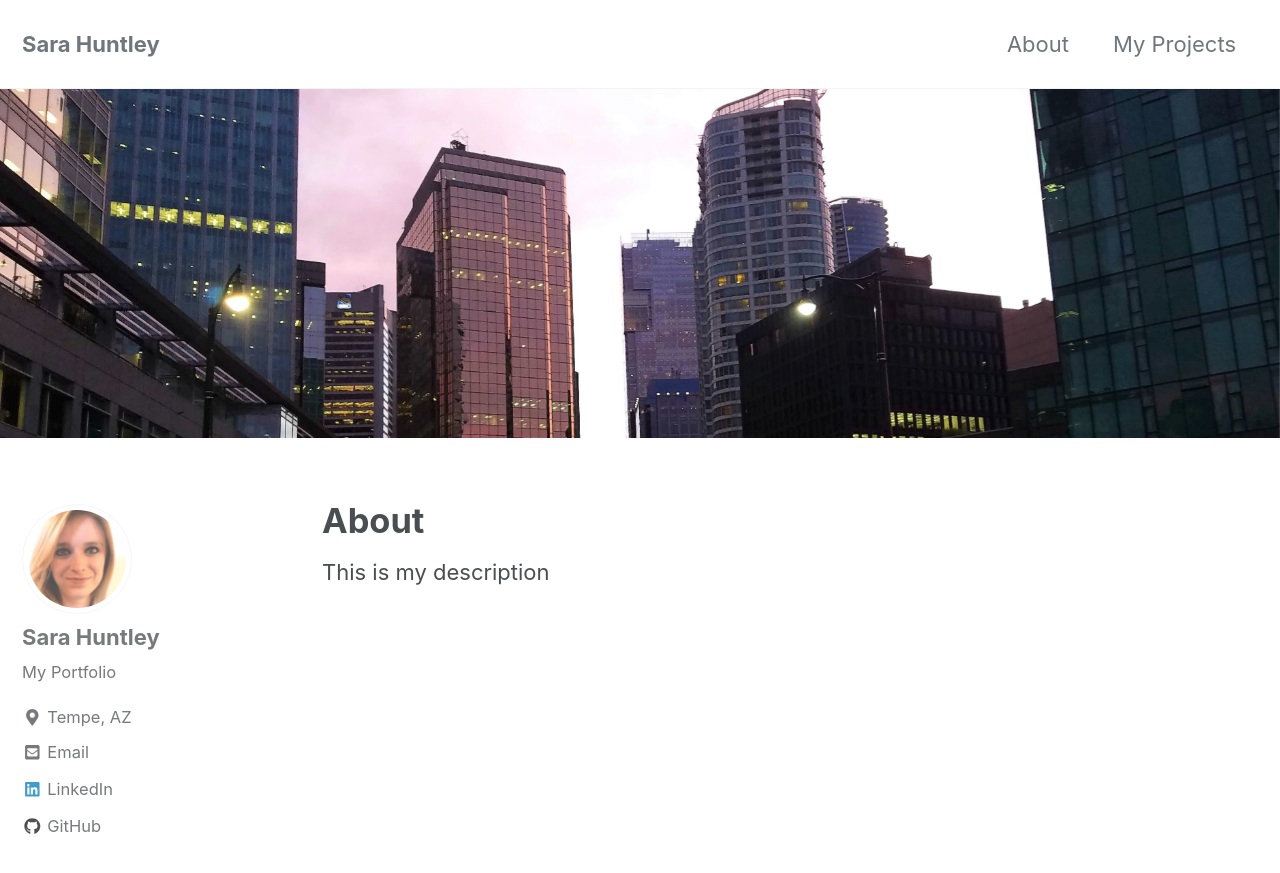
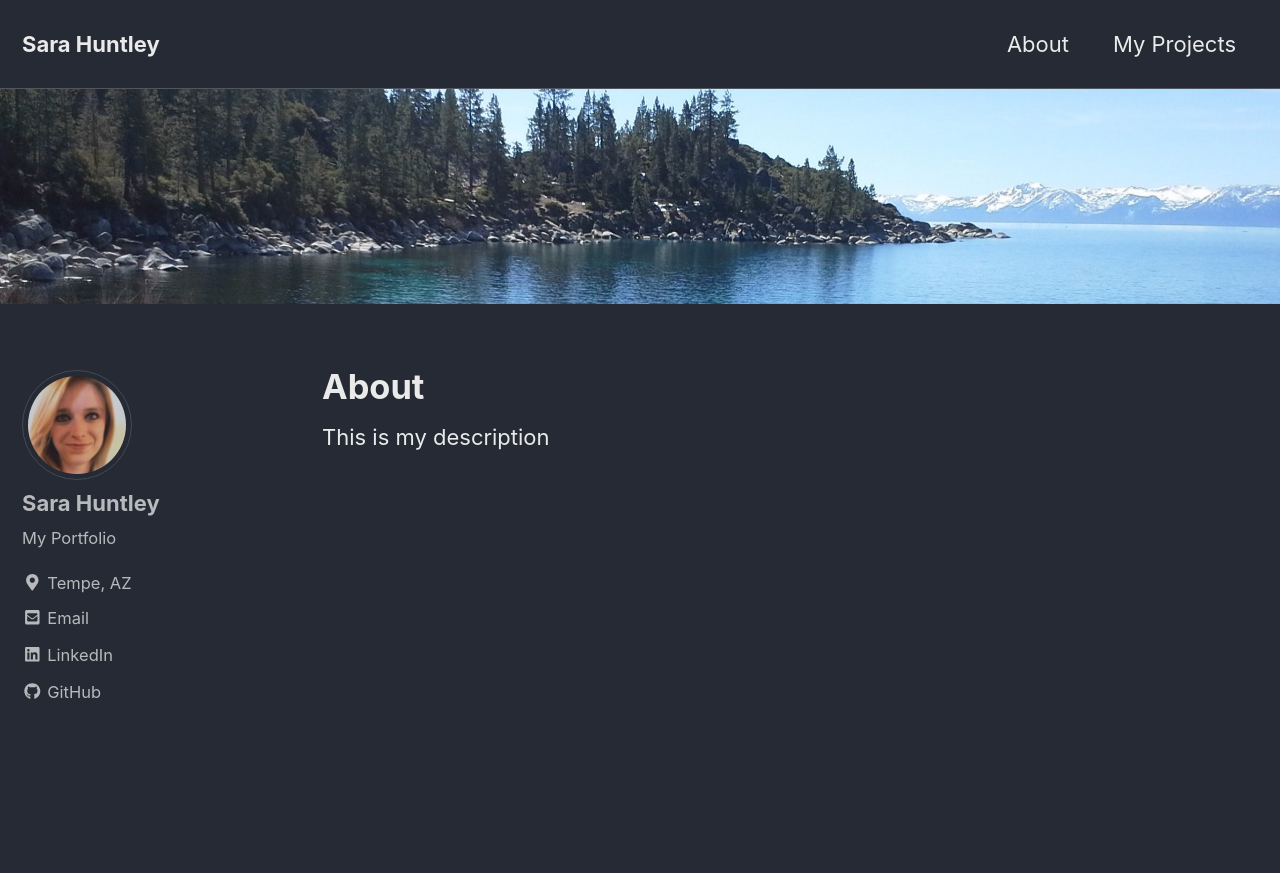
Before and after one commit to sarahuntley95/sarahuntley95.github.io, a Jekyll site: the page built from _pages/about.md, in a window 1280 px wide and 900 px high. Shown: the top 873 px of the window. Built offline with Jekyll 4.4.1, drawn with Linux system fonts in a browser that asks for light colours; cached includes are drawn as plain includes; nearby versions of some CDN libraries.

Commit message:
update files

```diff
--- a/_config.yml
+++ b/_config.yml
@@ -12,7 +12,7 @@
 
 # theme                  : "minimal-mistakes-jekyll"
 # remote_theme           : "mmistakes/minimal-mistakes"
-minimal_mistakes_skin    : "default" # "air", "aqua", "contrast", "dark", "dirt", "neon", "mint", "plum", "sunrise"
+minimal_mistakes_skin    : "dark" # "air", "aqua", "contrast", "dark", "dirt", "neon", "mint", "plum", "sunrise"
 
 # Site Settings
 locale                   : "en-US"
--- a/_pages/about.md
+++ b/_pages/about.md
@@ -2,7 +2,7 @@
 title: "About"
 permalink: /about/
 header:
-  image: "/images/downtownheader.jpg"
+  image: "/images/laketahoeheader.jpg"
 ---
 
 This is my description
```
Also changed, not shown: images/downtownheader.jpg (deleted), images/laketahoeheader.jpg.
